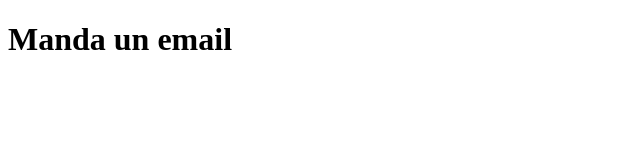
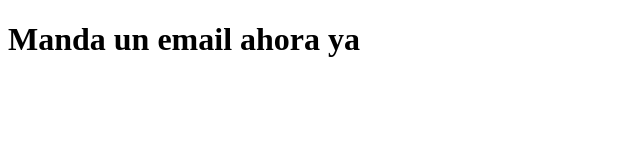
Before and after one commit to dschva/portafolio_alura01, a plain HTML site: page contacto.html in a window 1280 px wide. Shown: the whole page, without its empty margins (0-640 px from the left). Drawn offline with Linux system fonts and the light colour scheme.

Commit message:
Cambio al contacto

```diff
--- a/contacto.html
+++ b/contacto.html
@@ -6,6 +6,6 @@
     <title>Contacto</title>
 </head>
 <body>
-    <h1>Manda un email</h1>
+    <h1>Manda un email ahora ya</h1>
 </body>
 </html>
```
